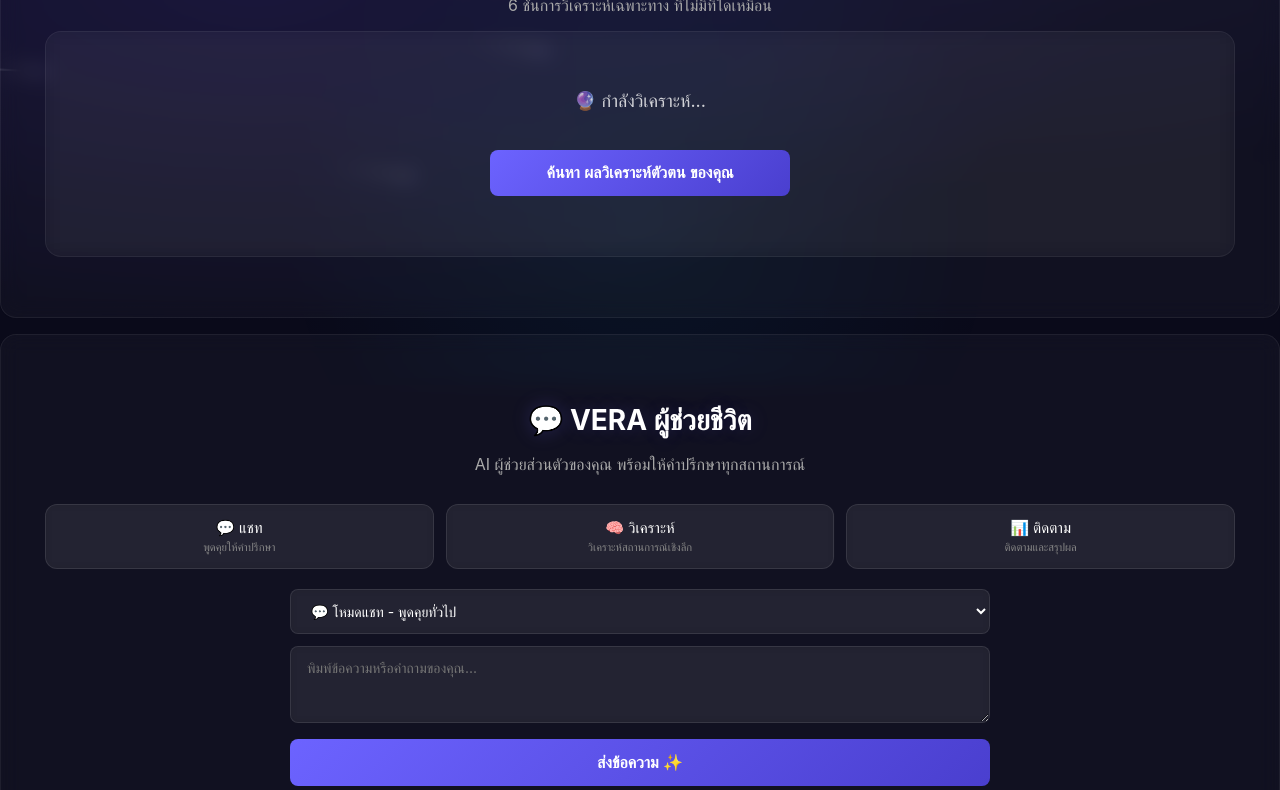
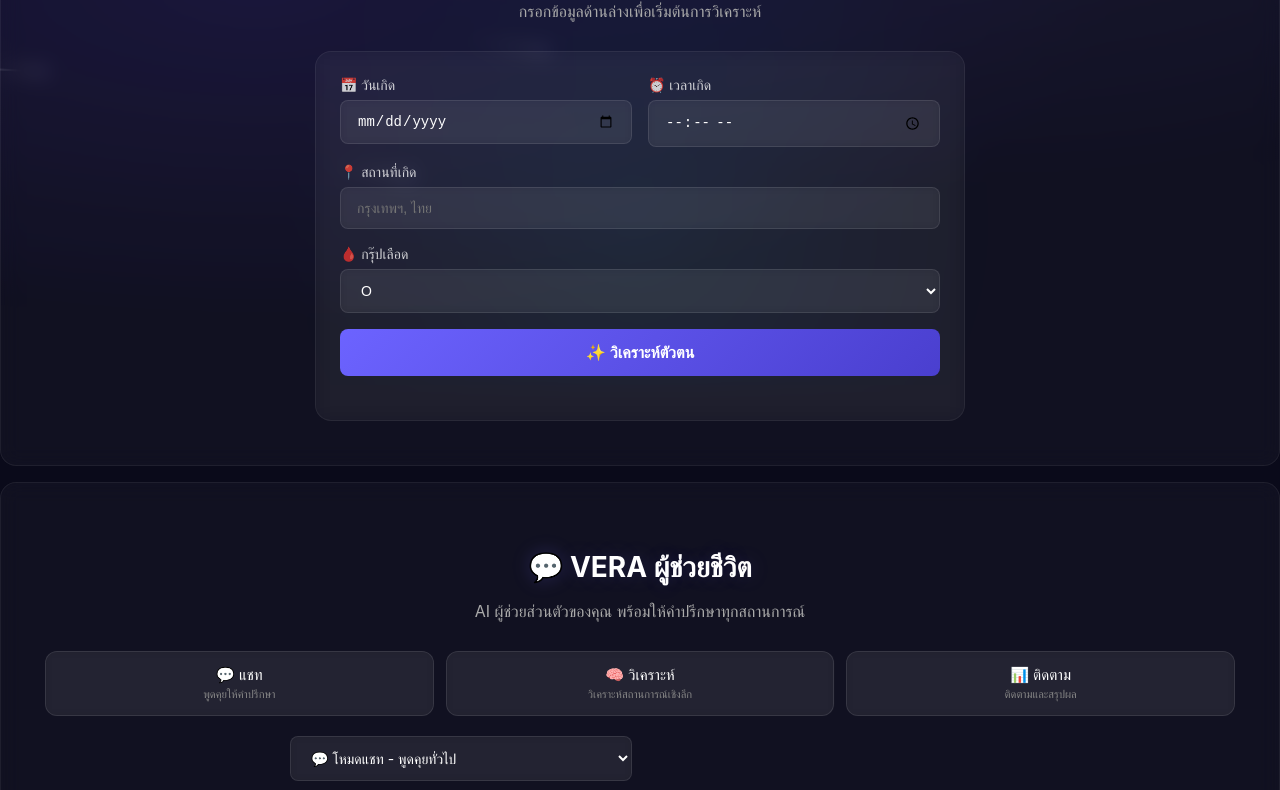
Before and after one commit to duriankab-dot/Astro, a website: page index.html in a window 1280 px wide. Shown: the part 415-1205 px from the top of the page. Drawn offline with Linux system fonts and the light colour scheme; files that its build step writes are made by us from their sources.

Commit message:
Update index.html

```diff
--- a/index.html
+++ b/index.html
@@ -4,16 +4,11 @@
     <meta charset="UTF-8" />
     <meta name="viewport" content="width=device-width, initial-scale=1.0" />
     <title>ASTROVERA — ปัญญาชีวิต</title>
-
-    <!-- ===== CSS หลัก ===== -->
     <link rel="stylesheet" href="style.css" />
-
-    <!-- ===== PWA Manifest ===== -->
     <link rel="manifest" href="manifest.json" />
 
-    <!-- ===== ธีมพื้นหลังและดาวตก (เพิ่มให้แน่ใจว่ามี) ===== -->
     <style>
-        /* พื้นหลังและดาวตก (ถ้า style.css ไม่มี) */
+        /* ===== พื้นหลังและธีม ===== */
         body {
             background: #0a0a1a;
             color: #ffffff;
@@ -21,7 +16,6 @@
             margin: 0;
             padding: 0;
             min-height: 100vh;
-            overflow-x: hidden;
         }
         body::before {
             content: '';
@@ -37,6 +31,8 @@
             z-index: -2;
             pointer-events: none;
         }
+
+        /* ===== ดาวตก ===== */
         .shooting-stars {
             position: fixed;
             top: 0;
@@ -79,7 +75,7 @@
         .shooting-star:nth-child(6) { top: 20%; left: 90%; animation-duration: 7.5s; animation-delay: 5s; }
         .shooting-star:nth-child(7) { top: 45%; left: 50%; animation-duration: 6.5s; animation-delay: 2.5s; }
 
-        /* Container */
+        /* ===== Container ===== */
         .container {
             max-width: 1200px;
             margin: 0 auto;
@@ -88,9 +84,9 @@
             z-index: 1;
         }
 
-        /* Card Styles */
-        .card, .section, .hero, .analysis-placeholder, .vera-result {
-            background: rgba(255, 255, 255, 0.03) !important;
+        /* ===== Card ===== */
+        .card, .section, .hero, .form-box, .vera-result {
+            background: rgba(255, 255, 255, 0.03);
             backdrop-filter: blur(10px);
             -webkit-backdrop-filter: blur(10px);
             border: 1px solid rgba(255, 255, 255, 0.06);
@@ -99,7 +95,7 @@
             margin: 16px 0;
         }
 
-        /* Hero Grid */
+        /* ===== Hero ===== */
         .hero-grid {
             display: grid;
             grid-template-columns: repeat(auto-fit, minmax(150px, 1fr));
@@ -114,8 +110,77 @@
             font-size: 14px;
             border: 1px solid rgba(255,255,255,0.06);
         }
+        h1, h2, h3, h4 { color: #ffffff; }
+        p, label, .text-muted { color: rgba(255, 255, 255, 0.8); }
 
-        /* VERA Styles */
+        /* ===== ฟอร์มกรอกข้อมูล ===== */
+        .form-group {
+            margin-bottom: 16px;
+        }
+        .form-group label {
+            display: block;
+            margin-bottom: 6px;
+            font-weight: 500;
+            font-size: 14px;
+        }
+        .form-group input, .form-group select {
+            width: 100%;
+            padding: 12px 16px;
+            background: rgba(255,255,255,0.05);
+            border: 1px solid rgba(255,255,255,0.1);
+            border-radius: 8px;
+            color: #fff;
+            font-size: 14px;
+            box-sizing: border-box;
+        }
+        .form-group input:focus, .form-group select:focus {
+            outline: none;
+            border-color: #6c63ff;
+            box-shadow: 0 0 20px rgba(108, 99, 255, 0.1);
+        }
+        .form-group select option {
+            background: #1a1a2e;
+            color: #fff;
+        }
+        .form-row {
+            display: grid;
+            grid-template-columns: 1fr 1fr;
+            gap: 16px;
+        }
+
+        /* ===== ปุ่ม ===== */
+        .btn-primary {
+            padding: 14px 32px;
+            background: linear-gradient(135deg, #6c63ff, #4a3fcf);
+            border: none;
+            border-radius: 8px;
+            color: #fff;
+            font-size: 16px;
+            font-weight: 600;
+            cursor: pointer;
+            transition: all 0.3s;
+            width: 100%;
+        }
+        .btn-primary:hover {
+            transform: translateY(-2px);
+            box-shadow: 0 8px 24px rgba(108, 99, 255, 0.3);
+        }
+        .btn-secondary {
+            padding: 14px 32px;
+            background: rgba(255,255,255,0.05);
+            border: 1px solid rgba(255,255,255,0.1);
+            border-radius: 8px;
+            color: #fff;
+            font-size: 16px;
+            cursor: pointer;
+            transition: all 0.3s;
+            width: 100%;
+        }
+        .btn-secondary:hover {
+            background: rgba(255,255,255,0.1);
+        }
+
+        /* ===== VERA ===== */
         .quick-modes {
             display: flex;
             gap: 12px;
@@ -178,22 +243,6 @@
             border-color: #6c63ff;
             box-shadow: 0 0 20px rgba(108, 99, 255, 0.1);
         }
-        .btn-primary {
-            width: 100%;
-            padding: 14px;
-            background: linear-gradient(135deg, #6c63ff, #4a3fcf);
-            border: none;
-            border-radius: 8px;
-            color: #fff;
-            font-size: 16px;
-            font-weight: 600;
-            cursor: pointer;
-            transition: all 0.3s;
-        }
-        .btn-primary:hover {
-            transform: translateY(-2px);
-            box-shadow: 0 8px 24px rgba(108, 99, 255, 0.3);
-        }
         .vera-result {
             margin-top: 24px;
             min-height: 80px;
@@ -206,20 +255,13 @@
         .section-header h2 {
             font-size: 28px;
             margin-bottom: 8px;
-            color: #fff;
         }
         .section-header p {
             color: #aaa;
             font-size: 16px;
         }
-        h1, h2, h3, h4 {
-            color: #ffffff;
-        }
-        p, li, .text-muted {
-            color: rgba(255, 255, 255, 0.8);
-        }
 
-        /* Notification */
+        /* ===== Notification ===== */
         #notification {
             position: fixed;
             top: 20px;
@@ -237,7 +279,7 @@
         #notification.error { background: #f44336; }
         #notification.info { background: #2196f3; }
 
-        /* Loading */
+        /* ===== Loading ===== */
         .loading-spinner {
             display: flex;
             align-items: center;
@@ -257,11 +299,12 @@
             to { transform: rotate(360deg); }
         }
 
-        /* Responsive */
+        /* ===== Responsive ===== */
         @media (max-width: 768px) {
             .quick-modes { flex-direction: column; }
             .hero-grid { grid-template-columns: 1fr 1fr; }
             .container { padding: 12px; }
+            .form-row { grid-template-columns: 1fr; }
         }
     </style>
 </head>
@@ -295,23 +338,56 @@
     </header>
 
     <!-- ============================================================
-    ANALYSIS SECTION
+    🔮 ฟอร์มวิเคราะห์ตัวตน (หน้าหลัก - ลูกค้ากรอกข้อมูล)
     ============================================================ -->
     <section id="analysis-section" class="section">
         <div class="container">
-            <h2 style="text-align:center;">วิเคราะห์ผ่าน เครื่องมือวิเคราะห์ ASTROVERA</h2>
-            <p style="text-align:center; color:#aaa;">6 ชั้นการวิเคราะห์เฉพาะทาง ที่ไม่มีที่ใดเหมือน</p>
-            <div class="analysis-placeholder" style="text-align:center; padding:40px;">
-                <p style="font-size:18px;">🔮 กำลังวิเคราะห์...</p>
-                <button class="btn-primary" style="max-width:300px; margin:20px auto;" onclick="showNotification('info', 'ฟังก์ชันนี้กำลังพัฒนา')">
-                    ค้นหา ผลวิเคราะห์ตัวตน ของคุณ
-                </button>
+            <div class="section-header">
+                <h2>🔮 วิเคราะห์ตัวตนของคุณ</h2>
+                <p>กรอกข้อมูลด้านล่างเพื่อเริ่มต้นการวิเคราะห์</p>
+            </div>
+
+            <div class="form-box" style="max-width:600px; margin:0 auto;">
+                <form id="analysis-form">
+                    <div class="form-row">
+                        <div class="form-group">
+                            <label for="birth-date">📅 วันเกิด</label>
+                            <input type="date" id="birth-date" required />
+                        </div>
+                        <div class="form-group">
+                            <label for="birth-time">⏰ เวลาเกิด</label>
+                            <input type="time" id="birth-time" required />
+                        </div>
+                    </div>
+
+                    <div class="form-group">
+                        <label for="birth-place">📍 สถานที่เกิด</label>
+                        <input type="text" id="birth-place" placeholder="กรุงเทพฯ, ไทย" />
+                    </div>
+
+                    <div class="form-group">
+                        <label for="blood-type">🩸 กรุ๊ปเลือด</label>
+                        <select id="blood-type">
+                            <option value="A">A</option>
+                            <option value="B">B</option>
+                            <option value="AB">AB</option>
+                            <option value="O" selected>O</option>
+                        </select>
+                    </div>
+
+                    <button type="submit" class="btn-primary">
+                        ✨ วิเคราะห์ตัวตน
+                    </button>
+                </form>
+
+                <!-- พื้นที่แสดงผลการวิเคราะห์ -->
+                <div id="analysis-result" style="margin-top:20px;"></div>
             </div>
         </div>
     </section>
 
     <!-- ============================================================
-    🧠 VERA SECTION - AI ตัวเดียวแทนที่ทั้งหมด
+    🧠 VERA SECTION - ผู้ช่วยชีวิต AI (เพิ่มเข้ามา)
     ============================================================ -->
     <section id="vera-section" class="section">
         <div class="container">
@@ -359,13 +435,6 @@
     </section>
 
     <!-- ============================================================
-    ฟังก์ชันอื่นๆ (ซ่อนไว้)
-    ============================================================ -->
-    <section id="other-functions" style="display:none;">
-        <!-- Decision Tracker, Journal, Daily Sync, Weekly Evolution -->
-    </section>
-
-    <!-- ============================================================
     NOTIFICATION
     ============================================================ -->
     <div id="notification"></div>
```
